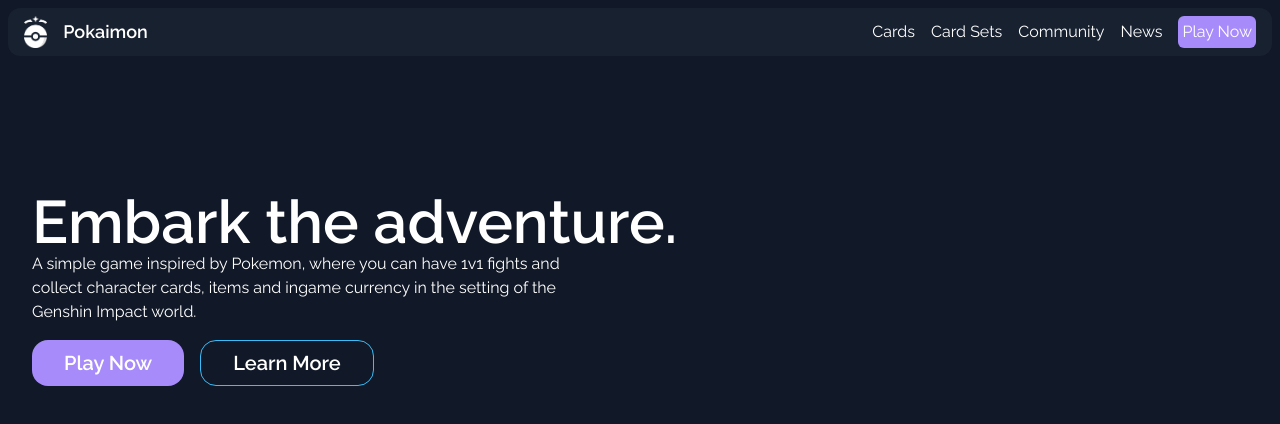
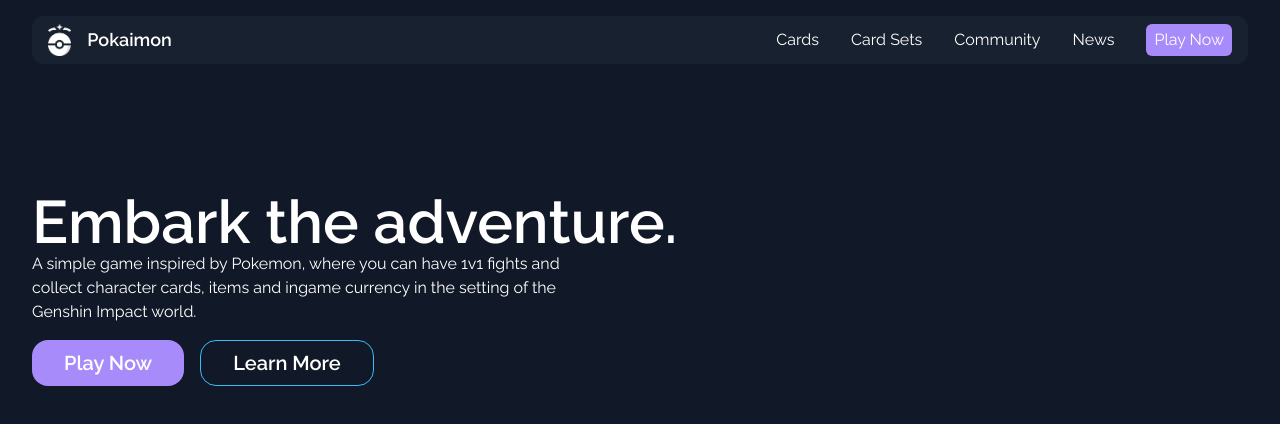
Before and after one commit to catto-labs/pokaimon, a Vue app: page / in a window 1280 px wide. Shown: the top 424 px of the page. Built offline with nearby package versions, Linux system fonts and the light colour scheme.

Commit message:
feat: navbar cleanup

```diff
--- a/src/components/Navbar.vue
+++ b/src/components/Navbar.vue
@@ -1,25 +1,31 @@
 <template>
-  <div class="p-2">
+  <div class="py-4 px-8">
     <header
       class="flex w-full flex-row justify-between rounded-xl bg-grey-800 bg-opacity-60 py-2 px-4 filter backdrop-blur-md"
     >
+      <a href="/" class="cursor-pointer">
         <div class="flex flex-row items-center gap-4">
           <img
             src="../assets/logo.png"
             alt="Pokaimon logo"
-          class="h-8"
+            class="my-auto h-8"
             id="header-logo"
           />
-        <label for="header-logo" class="text-lg font-bold">Pokaimon</label>
+          <label
+            for="header-logo"
+            class="my-auto cursor-pointer text-lg font-bold"
+            >Pokaimon</label
+          >
         </div>
-      <nav class="flex flex-row items-center gap-4">
+      </a>
+      <nav class="flex flex-row items-center space-x-8">
         <a href="/cards" class="hover:text-purple">Cards</a>
         <a href="/sets" class="hover:text-purple">Card Sets</a>
         <a href="/community" class="hover:text-purple">Community</a>
         <a href="/news" class="hover:text-purple">News</a>
         <a
           href="/game"
-          class="rounded-md bg-purple p-1 filter hover:brightness-75"
+          class="rounded-md bg-purple px-2 py-1 filter hover:brightness-75"
           >Play Now</a
         >
       </nav>
```
Lines whose indentation alone changed are shown as unchanged.
